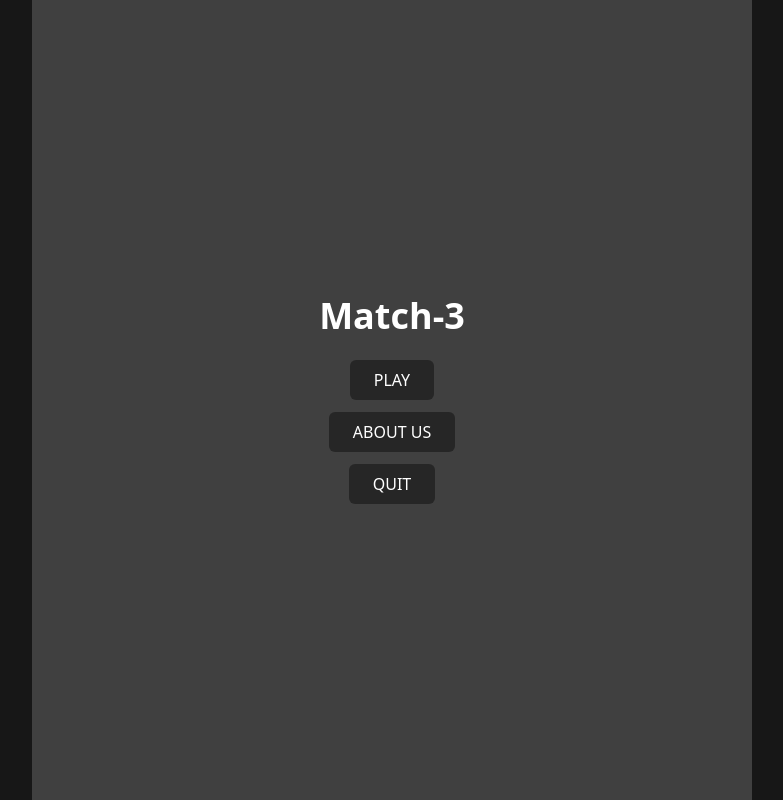
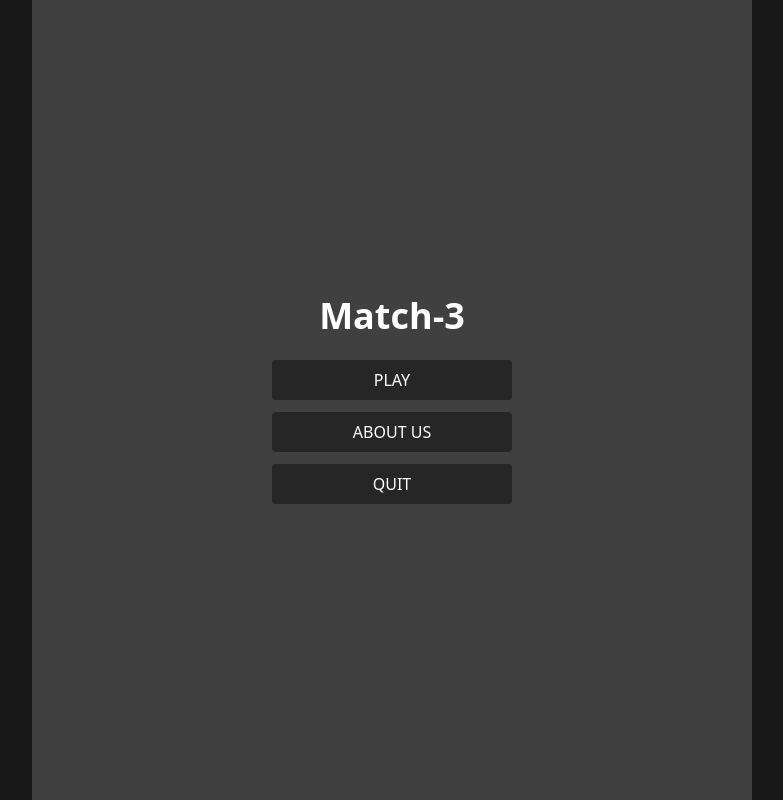
Before and after one commit to jan-ninh/match3-frontend, a React (Vite) app: page / in a window 1280 px wide. Shown: the top 800 px of the page, without its empty margins (248-1031 px from the left). Built offline with nearby package versions, Linux system fonts and the light colour scheme.

Commit message:
reate reusable MenuButton and update pages

```diff
--- a/src/components/Button.tsx
+++ b/src/components/Button.tsx
@@ -1,12 +1,14 @@
-type ButtonProps = {
+import type { ButtonHTMLAttributes } from 'react';
+
+type ButtonProps = ButtonHTMLAttributes<HTMLButtonElement> & {
   label: string;
-  onClick?: () => void;
-  className?: string;
 };
 
-export default function Button({ label, onClick, className = '' }: ButtonProps) {
+export default function Button({ label, className = '', ...props }: ButtonProps) {
+  const baseClasses = 'w-48 md:w-60 py-2 rounded text-white bg-neutral-800 hover:bg-neutral-500 transition-colors duration-200';
+
   return (
-    <button onClick={onClick} className={`px-6 py-2 rounded-md transition duration-200 ${className}`}>
+    <button className={`${baseClasses} ${className}`} {...props}>
       {label}
     </button>
   );
--- a/src/pages/GameStartPage.tsx
+++ b/src/pages/GameStartPage.tsx
@@ -4,15 +4,21 @@ import { Button } from '@/components';
 export default function GameStartPage() {
   const navigate = useNavigate();
 
+  const menuButtons = [
+    { label: 'PLAY', onClick: () => navigate('/game-map') },
+    { label: 'ABOUT US', onClick: () => navigate('/about-us') },
+    { label: 'QUIT', onClick: () => navigate('/') },
+  ];
+
   return (
     <div className="min-h-screen flex items-center justify-center p-4">
       <div className="text-center">
         <h1 className="text-4xl font-bold mb-6">Match-3</h1>
 
-        <div className="flex flex-col gap-3 items-center">
-          <Button label="PLAY" onClick={() => navigate('/game-map')} className="bg-neutral-800 hover:bg-neutral-700" />
-          <Button label="ABOUT US" onClick={() => navigate('/about-us')} className="bg-neutral-800 hover:bg-neutral-700" />
-          <Button label="QUIT" onClick={() => navigate('/')} className="bg-neutral-800 hover:bg-neutral-700" />
+        <div className="flex flex-col max-w-xl mx-auto gap-3 items-center">
+          {menuButtons.map((btn) => (
+            <Button key={btn.label} label={btn.label} onClick={btn.onClick} />
+          ))}
         </div>
       </div>
     </div>
--- a/src/pages/ProfileDashboard.tsx
+++ b/src/pages/ProfileDashboard.tsx
@@ -3,7 +3,7 @@ import badges from '@/data/badges';
 
 export default function ProfileDashboard() {
   return (
-    <div className="m-4 mx-auto flex flex-col items-center space-y-4">
+    <div className="m-8 max-w-xl mx-auto  flex flex-col space-y-4">
       <ProfileHeader username="Elsa" level={12}>
         <Avatar size={124} />
       </ProfileHeader>
@@ -13,7 +13,7 @@ export default function ProfileDashboard() {
           { label: 'Wins', value: 24 },
           { label: 'Losses', value: 8 },
           { label: 'XP', value: '1,240' },
-          { label: 'Rank', value: 'Gold' }
+          { label: 'Rank', value: 'Gold' },
         ]}
       />
 
```
